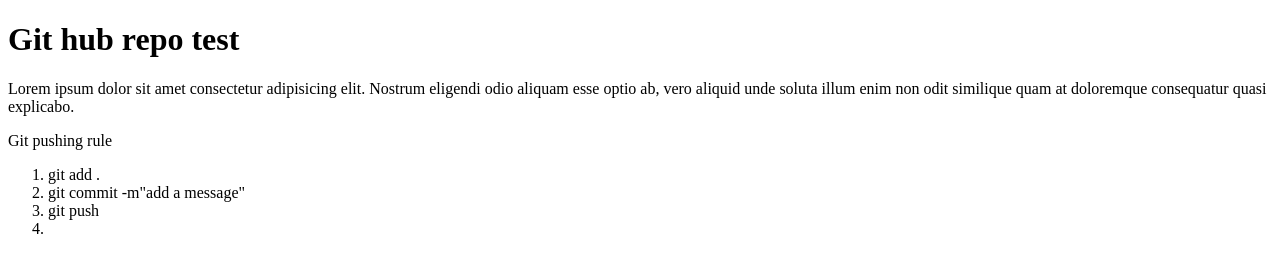
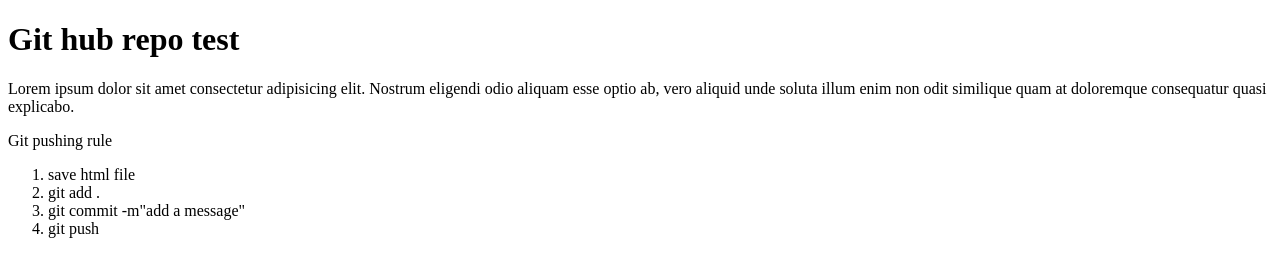
Before and after one commit to ItsBarin/my-first-github-repo, a plain HTML site: page index.html in a window 1280 px wide. Drawn offline with Linux system fonts and the light colour scheme.

Commit message:
corrected all the rules

```diff
--- a/index.html
+++ b/index.html
@@ -16,10 +16,11 @@
     <div>
         <p>Git pushing rule</p>
             <ol>
+                <li>save html file</li>
                 <li>git add .</li>
                 <li>git commit -m"add a message"</li>
                 <li>git push</li>
-                <li></li>
+
             </ol>
     </div>
 
```
